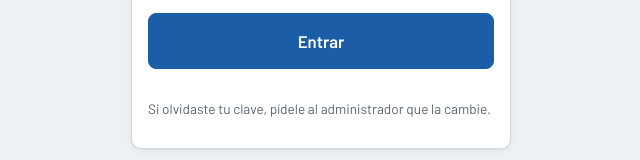
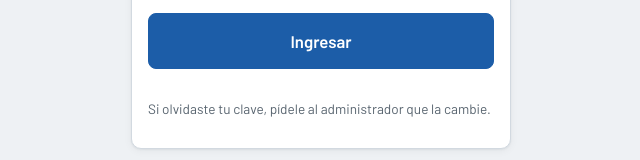
Before and after one commit to mikelestruga/control-maestranza, a plain HTML site: page index.html in a window 1280 px wide. Shown: the part 411-571 px from the top of the page, 319-959 px from the left. Drawn offline with nearby package versions, Linux system fonts and the light colour scheme.

Commit message:
Login: botón Ingresar
Co-Authored-By: Claude Sonnet 5.5 <noreply@anthropic.com>
Claude-Session: https://claude.ai/code/session_01Asa7Zkcdvgd3JLUCzCHZKi

```diff
--- a/index.html
+++ b/index.html
@@ -893,7 +893,7 @@ function vLogin() {
     <img class="logo-big" src="${LOGO}" alt="IMT Ingeniería"><div class="brand" style="text-align:center">Control de taller maestranza</div>
     <label class="f"><span>Usuario</span><input type="text" id="lg-u" name="u" autocomplete="username" autocapitalize="off" required></label>
     <label class="f"><span>Clave</span><input type="password" id="lg-p" name="p" autocomplete="current-password" required></label>
-    <button class="btn pri xl">Entrar</button>
+    <button class="btn pri xl">Ingresar</button>
     <p class="small muted">Si olvidaste tu clave, pídele al administrador que la cambie.</p></form>
     ${avisoInstalar(false)}</div></div>`;
 }
```
